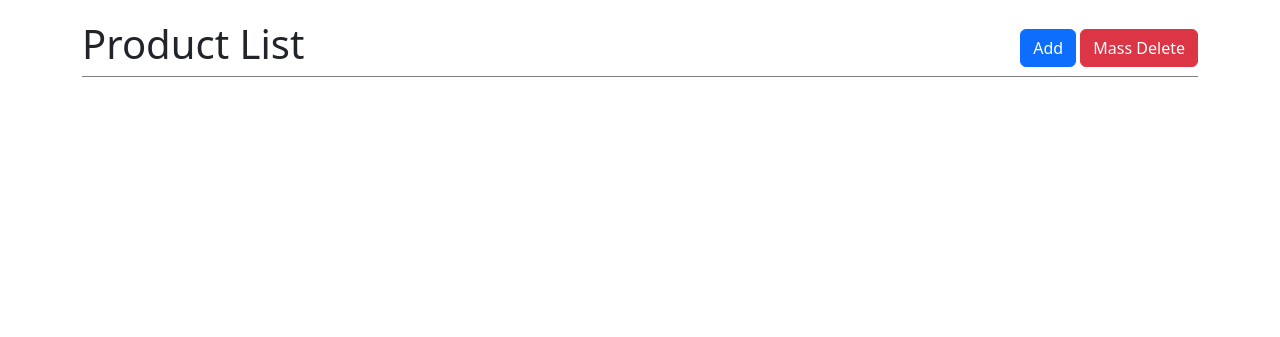
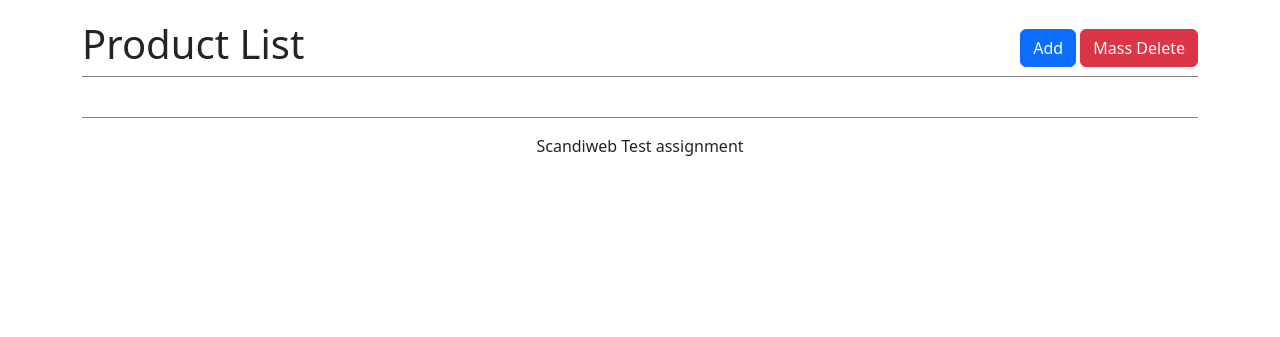
Before and after one commit to emirgze/scandiweb-test-assignment, a PHP site: page / in a window 1280 px wide. Shown: the top 337 px of the page. Run offline with PHP 8.4, Linux system fonts and the light colour scheme; data that the repository does not hold is empty.

Commit message:
add footer

```diff
--- a/add_product.php
+++ b/add_product.php
@@ -90,6 +90,11 @@
                         <div id="validationMessage" class="alert alert-danger hidden"></div>
 
                     </form>
+                </div>
+                <div class="col-12">
+                    <footer class="py-3 text-center footer">
+                        <p>Scandiweb Test assignment</p>
+                    </footer>
                 </div>
             </div>
         </form>
--- a/index.php
+++ b/index.php
@@ -41,6 +41,7 @@ mysqli_close($_db_conn);
 
 <!DOCTYPE html>
 <html lang="en">
+
 <head>
     <meta charset="UTF-8">
     <meta name="viewport" content="width=device-width, initial-scale=1.0">
@@ -48,6 +49,7 @@ mysqli_close($_db_conn);
     <link rel="stylesheet" href="style/style.css">
     <link href="https://cdn.jsdelivr.net/npm/bootstrap@5.3.3/dist/css/bootstrap.min.css" rel="stylesheet" integrity="sha384-QWTKZyjpPEjISv5WaRU9OFeRpok6YctnYmDr5pNlyT2bRjXh0JMhjY6hW+ALEwIH" crossorigin="anonymous">
 </head>
+
 <body>
     <section>
         <div class="container">
@@ -98,10 +100,16 @@ mysqli_close($_db_conn);
                     </div> -->
                     </form>
                 </div>
+                <div class="col-12">
+                    <footer class="py-3 text-center footer">
+                        <p>Scandiweb Test assignment</p>
+                    </footer>
+                </div>
             </div>
         </div>
     </section>
 
     <script src="https://cdn.jsdelivr.net/npm/bootstrap@5.3.3/dist/js/bootstrap.bundle.min.js" integrity="sha384-YvpcrYf0tY3lHB60NNkmXc5s9fDVZLESaAA55NDzOxhy9GkcIdslK1eN7N6jIeHz" crossorigin="anonymous"></script>
 </body>
+
 </html>
--- a/style/style.css
+++ b/style/style.css
@@ -15,6 +15,10 @@ body {
     border-bottom: 1px solid gray;
     margin: 20px 0px;
 }
+.footer {
+    border-top: 1px solid gray;
+    margin: 20px 0px;
+}
 
 .notification {
     display: none;
```
Lines whose indentation alone changed are shown as unchanged.
